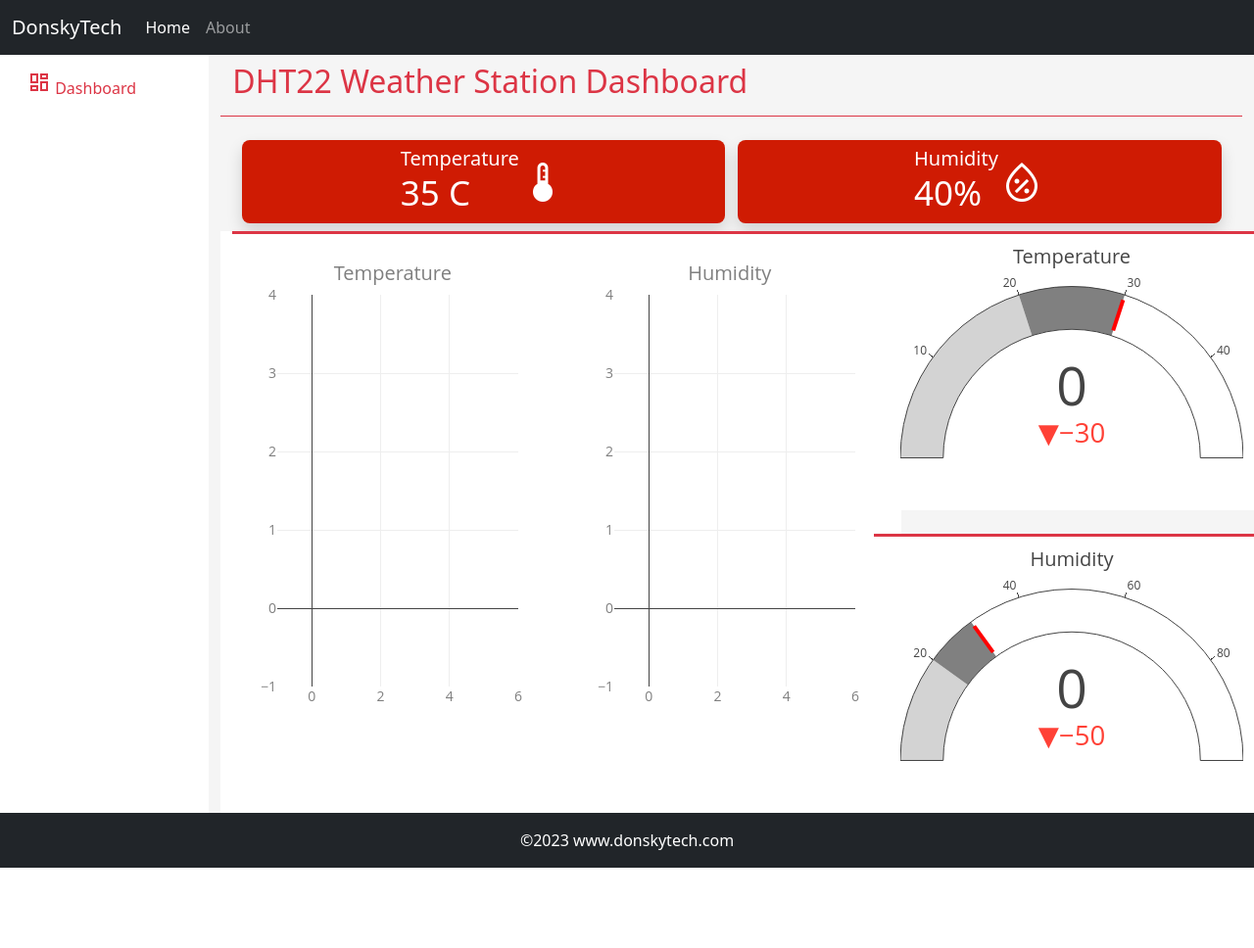
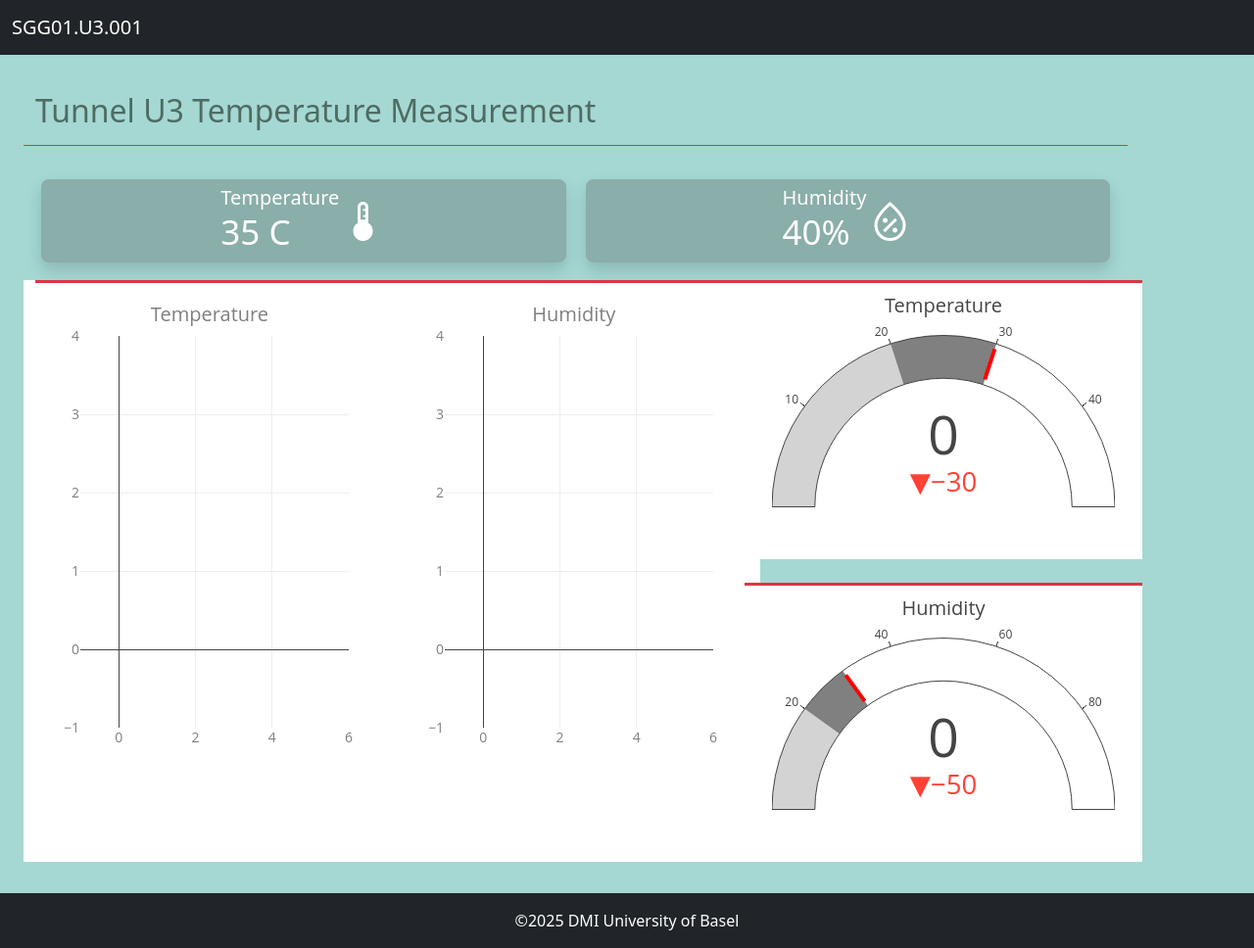
Before and after one commit to AmaRocket/DHT22, a Flask app: page / in a window 1280 px wide. Shown: the whole page at 98% size. Before the commit the page ends 886 px from the top, so only its background shows below. Run offline with Flask 2, Linux system fonts and the light colour scheme; some libraries are stand-ins or nearby versions.

Commit message:
Working on need to adjust scaling

```diff
--- a/app.py
+++ b/app.py
@@ -22,7 +22,7 @@
     class MockDHT22Module:
         def get_sensor_readings(self):
             # Return some fake readings for dev/test
-            return 66.5, 66.5
+            return 33.5, 50.5
 
     dht22_module = MockDHT22Module()
 
--- a/static/index.css
+++ b/static/index.css
@@ -1,28 +1,58 @@
+/* Make html and body take full height */
+html,
 body {
-  background-color: #f5f5f5;
+  height: 100%;
+  margin: 0;
 }
-.bg-white {
-  background-color: #fff;
+
+/* Full page flex layout */
+body {
+  display: flex;
+  flex-direction: column;
+  background-color: #a5d8d3;
 }
-.sidebar {
-  background-color: #fff;
+
+/* Let content grow */
+.content {
+  flex: 1 0 auto;
+  padding-top: 70px;
+  padding-bottom: 2rem;
 }
+
+/* Footer fixed at bottom if content is short */
+.footer {
+  flex-shrink: 0;
+  background-color: #343a40;
+  color: white;
+  text-align: center;
+  padding: 1rem 0;
+}
+
+/* Other styling */
 .box {
-  background: #cf1b03;
+  background: #4e6c63;
   width: calc(100% / 2 - 20px);
   color: #fff;
+  margin: 10px;
 }
 .box .box-topic {
   font-size: 20px;
   font-weight: 500;
 }
 .box .number {
-  display: inline-block;
   font-size: 35px;
   margin-top: -6px;
   font-weight: 500;
 }
-
 .box .indicator {
   font-size: 48px;
 }
+.widget-box {
+  background-color: #8aaea9;
+  color: white;
+  padding: 1rem;
+  min-width: 200px;
+}
+.bg-white {
+  background-color: #fff;
+}
--- a/templates/index.html
+++ b/templates/index.html
@@ -31,9 +31,9 @@
   <body>
     <header>
       <!-- Fixed navbar -->
-      <nav class="navbar navbar-expand-md navbar-dark fixed-top bg-dark">
+      <nav class="navbar navbar-expand-md navbar-dark fixed-top bg-dark py-2">
         <div class="container-fluid">
-          <a class="navbar-brand" href="#">DonskyTech</a>
+          <a class="navbar-brand" href="#">SGG01.U3.001</a>
           <button
             class="navbar-toggler"
             type="button"
@@ -46,79 +46,53 @@
             <span class="navbar-toggler-icon"></span>
           </button>
           <div class="collapse navbar-collapse" id="navbarCollapse">
-            <ul class="navbar-nav me-auto mb-2 mb-md-0">
-              <li class="nav-item">
-                <a class="nav-link active" aria-current="page" href="#">Home</a>
-              </li>
-              <li class="nav-item">
-                <a class="nav-link" href="#">About</a>
-              </li>
-            </ul>
+            <!-- Removed Home & About -->
           </div>
         </div>
       </nav>
     </header>
-    <div class="container-fluid content mt-5">
+
+    <div class="container-fluid content px-4">
       <div class="row">
-        <nav
-          id="sidebarMenu"
-          class="col-md-3 col-lg-2 d-md-block sidebar collapse"
-        >
-          <div class="sidebar position-sticky pt-3 sidebar-sticky">
-            <ul class="nav flex-column">
-              <li class="nav-item">
-                <a
-                  class="nav-link active link-danger"
-                  aria-current="page"
-                  href="#"
-                >
-                  <span class="material-symbols-outlined"> dashboard </span>
-                  Dashboard
-                </a>
-              </li>
-            </ul>
-          </div>
-        </nav>
-        <div class="col-md-9 ms-sm-auto col-lg-10 px-md-4">
+        <div class="col-md-10 col-lg-11 px-md-4">
           <div class="row">
             <div
               class="d-flex justify-content-between flex-wrap flex-md-nowrap align-items-center pt-3 pb-2 mb-3 border-bottom border-danger"
             >
-              <h1 class="h2 text-danger">DHT22 Weather Station Dashboard</h1>
+              <h1 class="h2 mt-2" style="color: #4e6c63;">Tunnel U3 Temperature Measurement</h1>
               <div class="row"></div>
             </div>
           </div>
+
           <div class="row">
-            <div
-              class="d-flex p-2 justify-content-evenly overview-boxes justify-content-center"
-            >
-              <div
-                class="box d-flex align-items-center justify-content-center rounded-3 p-1 shadow"
-              >
-                <div class="right-side">
+            <div class="d-flex p-2 justify-content-evenly overview-boxes justify-content-center">
+              <!-- Temperature Widget -->
+              <div class="box widget-box d-flex align-items-center justify-content-center rounded-3 p-1 shadow">
+                <div class="right-side text-white">
                   <div class="box-topic">Temperature</div>
                   <div class="number" id="temperature">35 C</div>
                 </div>
-                <span class="indicator material-symbols-outlined"
-                  >device_thermostat</span
-                >
+                <span class="indicator material-symbols-outlined text-white">
+                  device_thermostat
+                </span>
               </div>
-              <div
-                class="box d-flex align-items-center justify-content-center rounded-3 p-1 shadow"
-              >
-                <div class="right-side">
+
+              <!-- Humidity Widget -->
+              <div class="box widget-box d-flex align-items-center justify-content-center rounded-3 p-1 shadow">
+                <div class="right-side text-white">
                   <div class="box-topic">Humidity</div>
                   <div class="number" id="humidity">40%</div>
                 </div>
-                <span class="indicator material-symbols-outlined">
+                <span class="indicator material-symbols-outlined text-white">
                   humidity_percentage
                 </span>
               </div>
             </div>
           </div>
+
           <div class="row">
             <div class="col-md-12 col-lg-8 bg-white">
-              <div class="p-3 border-top border-3 border-danger">
+              <div class="pt-2 px-3 border-top border-3 border-danger">
                 <div class="row mt-3 gx-5">
                   <div class="col-md-12 col-lg-6 history-divs">
                     <div id="temperature-history"></div>
@@ -129,17 +103,12 @@
                 </div>
               </div>
             </div>
-            <div
-              class="col-md-12 col-lg-4 d-flex flex-column align-items-center"
-            >
-              <div
-                class="row p-3 bg-light border-top border-3 border-danger bg-white"
-              >
+
+            <div class="col-md-12 col-lg-4 d-flex flex-column align-items-center">
+              <div class="row p-3 bg-light border-top border-3 border-danger bg-white">
                 <div id="temperature-gauge"></div>
               </div>
-              <div
-                class="row p-3 bg-light border-top border-3 border-danger mt-4 bg-white"
-              >
+              <div class="row p-3 bg-light border-top border-3 border-danger mt-4 bg-white">
                 <div id="humidity-gauge" class=""></div>
               </div>
             </div>
@@ -147,11 +116,13 @@
         </div>
       </div>
     </div>
+
     <footer class="footer mt-auto py-3 bg-dark">
       <div class="container text-center">
-        <span class="text-white">&copy;2023 www.donskytech.com</span>
+        <span class="text-white">&copy;2025 DMI University of Basel</span>
       </div>
     </footer>
+
     <script
       src="https://cdn.jsdelivr.net/npm/bootstrap@5.2.3/dist/js/bootstrap.bundle.min.js"
       integrity="sha384-kenU1KFdBIe4zVF0s0G1M5b4hcpxyD9F7jL+jjXkk+Q2h455rYXK/7HAuoJl+0I4"
```
